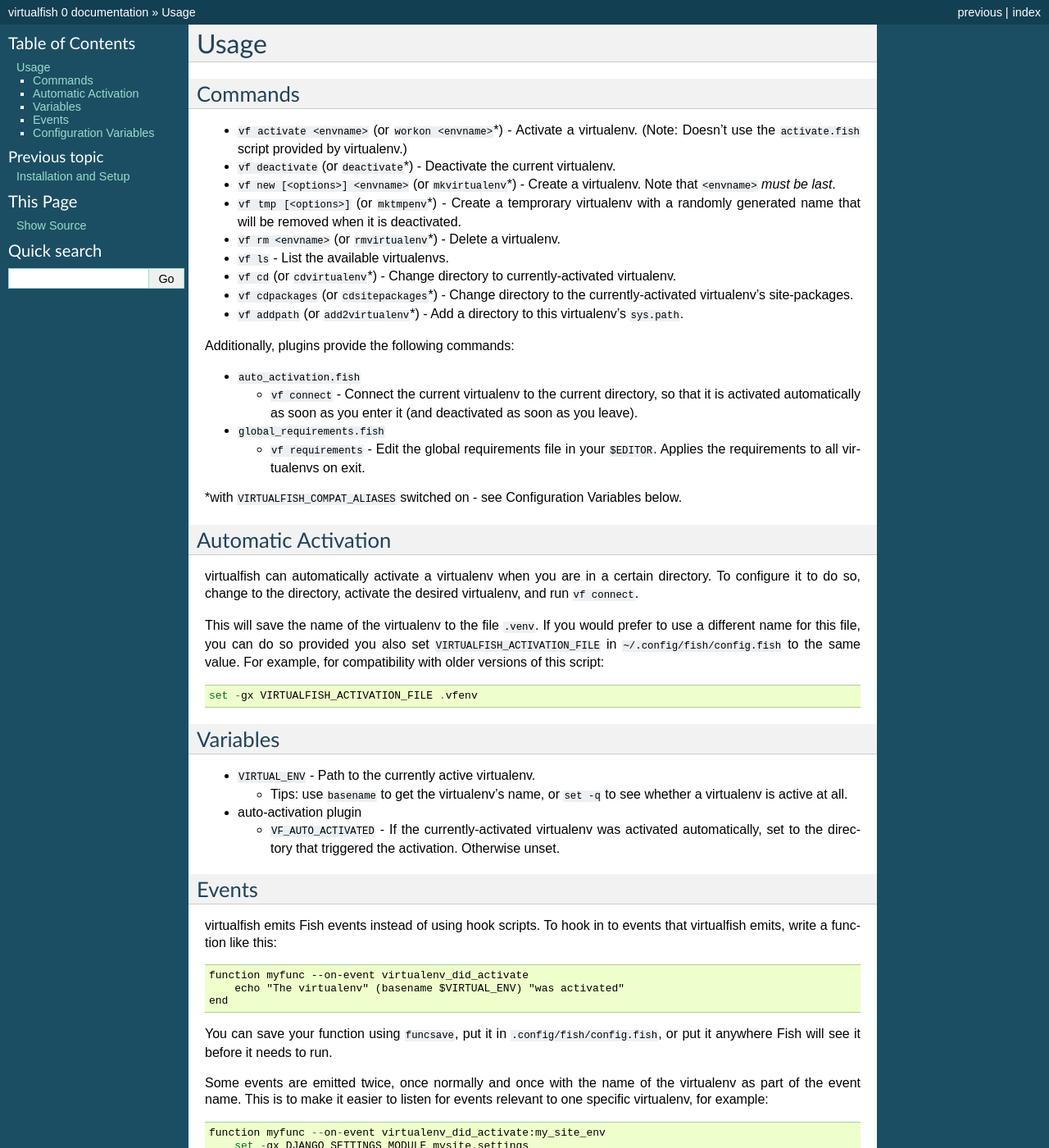
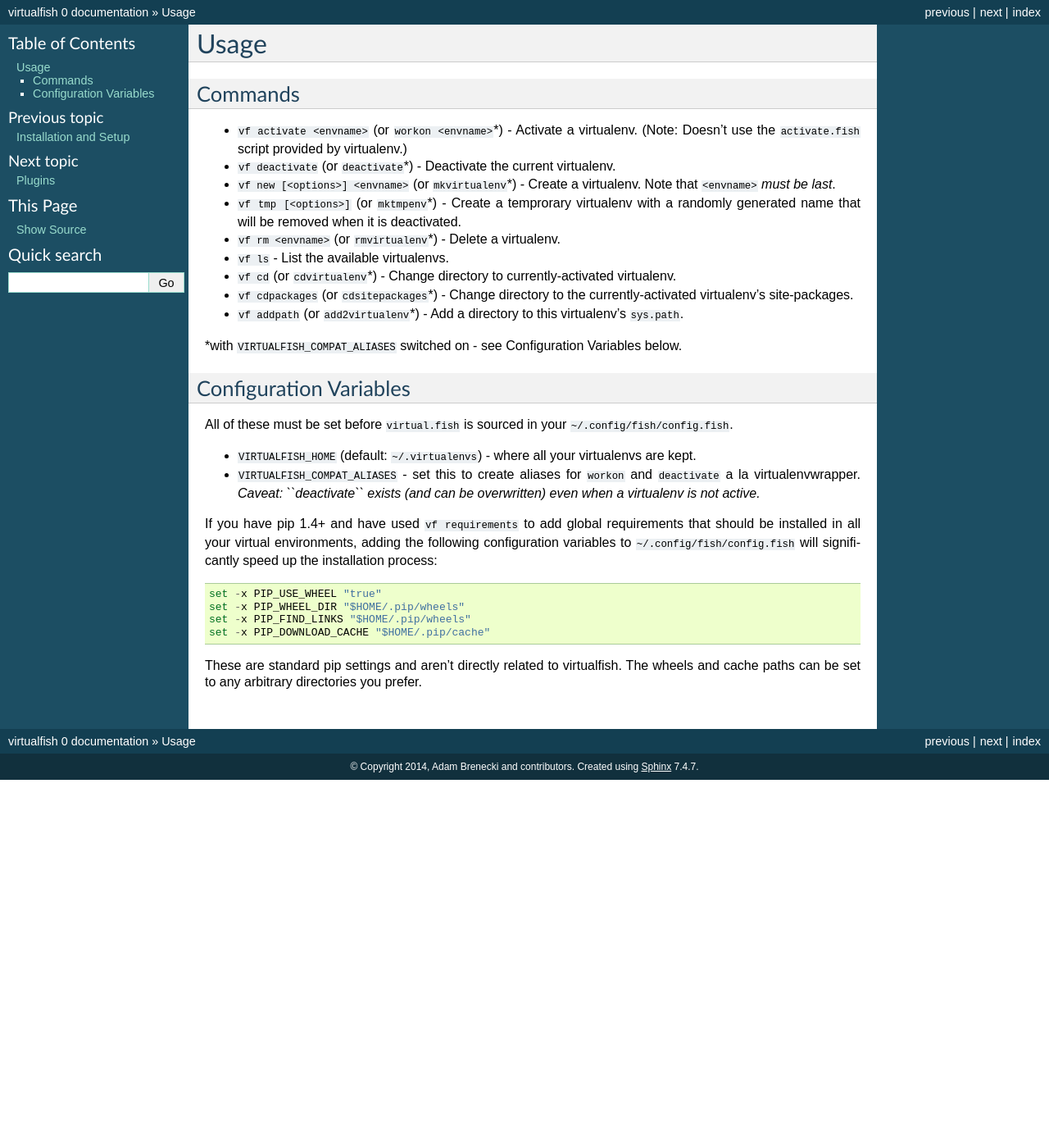
Before and after one commit to justinmayer/virtualfish, a Sphinx documentation site: the page built from docs/usage.rst, in a window 1280 px wide and 1400 px high. Shown: the whole window at 82% size. Built offline with Sphinx 7.4.7, drawn with Linux system fonts in a browser that asks for light colours; some of the changed text lies outside the part shown.

Commit message:
Split some content to the ‘plugins’ and ‘extend’ pages

```diff
--- a/docs/index.rst
+++ b/docs/index.rst
@@ -12,6 +12,8 @@
 
    install
    usage
+   plugins
+   extend
 
 Contributors
 ------------
--- a/docs/usage.rst
+++ b/docs/usage.rst
@@ -23,92 +23,9 @@
 -  ``vf addpath`` (or ``add2virtualenv``\ \*) - Add a directory to this
    virtualenv's ``sys.path``.
 
-Additionally, plugins provide the following commands:
-
--  ``auto_activation.fish``
-
-   -  ``vf connect`` - Connect the current virtualenv to the current
-      directory, so that it is activated automatically as soon as you
-      enter it (and deactivated as soon as you leave).
-
--  ``global_requirements.fish``
-
-   -  ``vf requirements`` - Edit the global requirements file in your
-      ``$EDITOR``. Applies the requirements to all virtualenvs on exit.
-
 \*with ``VIRTUALFISH_COMPAT_ALIASES`` switched on - see Configuration
 Variables below.
 
-Automatic Activation
---------------------
-
-virtualfish can automatically activate a virtualenv when you are in a
-certain directory. To configure it to do so, change to the directory,
-activate the desired virtualenv, and run ``vf connect``.
-
-This will save the name of the virtualenv to the file ``.venv``. If you
-would prefer to use a different name for this file, you can do so
-provided you also set ``VIRTUALFISH_ACTIVATION_FILE`` in
-``~/.config/fish/config.fish`` to the same value. For example, for
-compatibility with older versions of this script:
-
-::
-
-    set -gx VIRTUALFISH_ACTIVATION_FILE .vfenv
-
-Variables
----------
-
--  ``VIRTUAL_ENV`` - Path to the currently active virtualenv.
-
-   -  Tips: use ``basename`` to get the virtualenv's name, or ``set -q``
-      to see whether a virtualenv is active at all.
-
--  auto-activation plugin
-
-   -  ``VF_AUTO_ACTIVATED`` - If the currently-activated virtualenv was
-      activated automatically, set to the directory that triggered the
-      activation. Otherwise unset.
-
-Events
-------
-
-virtualfish emits Fish events instead of using hook scripts. To hook in
-to events that virtualfish emits, write a function like this:
-
-::
-
-    function myfunc --on-event virtualenv_did_activate
-        echo "The virtualenv" (basename $VIRTUAL_ENV) "was activated"
-    end
-
-You can save your function using ``funcsave``, put it in
-``.config/fish/config.fish``, or put it anywhere Fish will see it before
-it needs to run.
-
-Some events are emitted twice, once normally and once with the name of
-the virtualenv as part of the event name. This is to make it easier to
-listen for events relevant to one specific virtualenv, for example:
-
-::
-
-    function myfunc --on-event virtualenv_did_activate:my_site_env
-        set -gx DJANGO_SETTINGS_MODULE mysite.settings
-    end
-
-The full list of events is:
-
--  ``virtualenv_will_activate``
--  ``virtualenv_will_activate:<env name>``
--  ``virtualenv_did_activate``
--  ``virtualenv_did_activate:<env name>``
--  ``virtualenv_will_deactivate``
--  ``virtualenv_will_deactivate:<env name>``
--  ``virtualenv_did_deactivate``
--  ``virtualenv_did_deactivate:<env name>``
--  ``virtualenv_will_create``
--  ``virtualenv_did_create``
--  ``virtualenv_did_create:<env name>``
 
 Configuration Variables
 -----------------------
@@ -118,8 +35,6 @@
 
 -  ``VIRTUALFISH_HOME`` (default: ``~/.virtualenvs``) - where all your
    virtualenvs are kept.
--  ``VIRTUALFISH_ACTIVATION_FILE`` (default: ``.venv``) - the name of
-   the file virtualfish will use for the auto-activation feature.
 -  ``VIRTUALFISH_COMPAT_ALIASES`` - set this to create aliases for
    ``workon`` and ``deactivate`` a la virtualenvwrapper. *Caveat:
    ``deactivate`` exists (and can be overwritten) even when a virtualenv
```
Also changed, not shown: docs/extend.rst (added, +54 -0 lines), docs/plugins.rst (added, +50 -0 lines).
